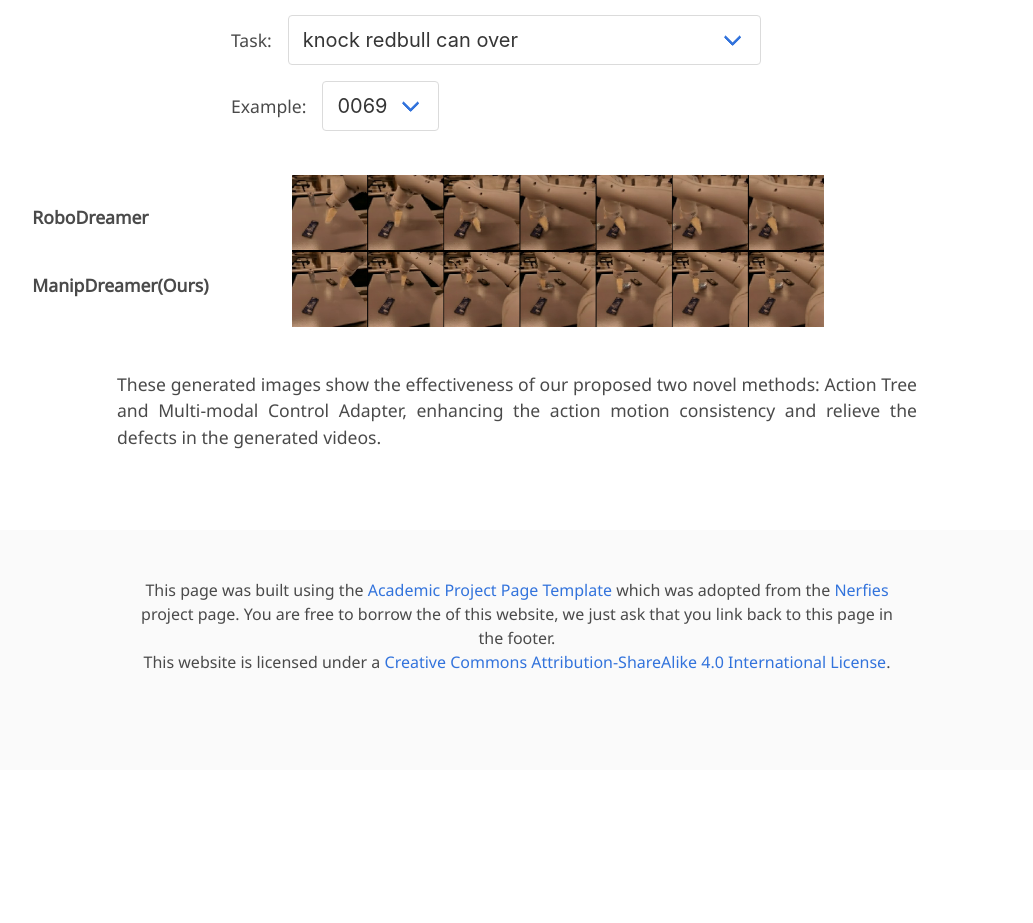
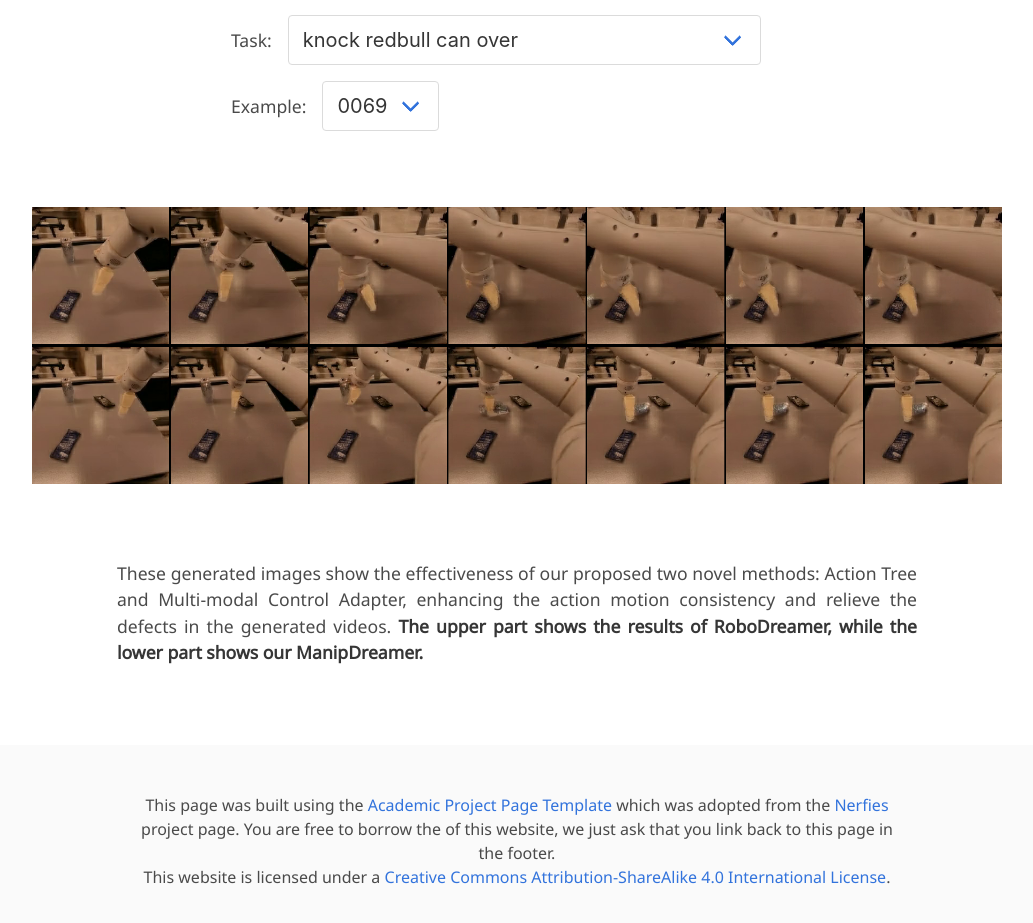
Before and after one commit to myendless1/ManipDreamer, a plain HTML site: page index.html in a window 1280 px wide. Shown: the part 3081-4004 px from the top of the page, without its empty margins (123-1156 px from the left). Before the commit the page ends 3851 px from the top, so only its background shows below. Drawn offline with nearby package versions, Linux system fonts and the light colour scheme; some icons are missing; a web font is replaced by a local one.

Commit message:
adjust elements

```diff
--- a/index.html
+++ b/index.html
@@ -196,17 +196,9 @@
 
                 <div class="columns is-centered">
                     <div class="column is-10">
-                        <div class="columns">
-                            <div class="column is-1" style="display: flex; flex-direction: column; justify-content: center;">
-                                <div style="margin-bottom: 70%;">
-                                    <span class="is-size-5 has-text-weight-bold">RoboDreamer</span>
-                                </div>
-                                <div>
-                                    <span class="is-size-5 has-text-weight-bold">ManipDreamer(Ours)</span>
-                                </div>
-                            </div>
-                            <div class="column is-11">
-                                <img id="visualization-image" src="assets/more_vis/knock redbull can over/0069.png" class="interpolation-image" alt="" style="max-width: 60%; margin: 0 auto; display: block;" />
+                        <div class="is-flex is-justify-content-center">
+                            <div class="is-flex is-justify-content-center" style="width: 100%;  margin: 2rem auto;">
+                                <img id="visualization-image" src="assets/more_vis/knock redbull can over/0069.png" class="interpolation-image" alt="" style="max-width: 100%; max-height: 500px; display: block; margin: 0 auto;" />
                             </div>
                         </div>
                     </div>
@@ -215,7 +207,7 @@
                 <div class="content has-text-justified" style="max-width: 800px; margin: 2rem auto;">
                     <p class="is-size-5">
                         These generated images show the effectiveness of our proposed two novel methods: Action Tree and Multi-modal Control Adapter,
-                        enhancing the action motion consistency and relieve the defects in the generated videos.
+                        enhancing the action motion consistency and relieve the defects in the generated videos. <strong>The upper part shows the results of RoboDreamer, while the lower part shows our ManipDreamer.</strong>
                     </p>
                 </div>
             </div>
```
